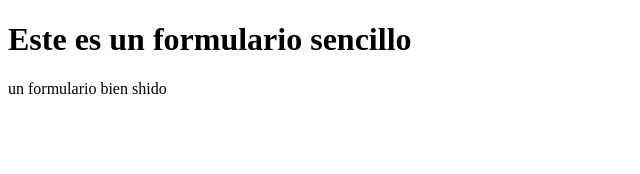
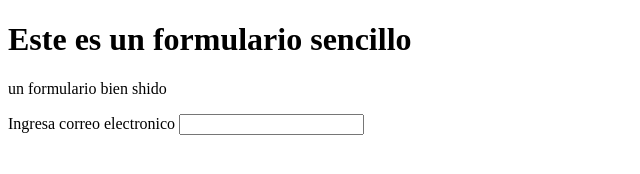
Before and after one commit to ItzEko/intro-a-la-web-itzel, a plain HTML site: page 6-navegador-html-css/6.1-html-trabajo/elemt_estructura.html in a window 1280 px wide. Shown: the whole page, without its empty margins (0-640 px from the left). Drawn offline with Linux system fonts and the light colour scheme.

Commit message:
Feat: Creacion de formulario ejemplo

```diff
--- a/6-navegador-html-css/6.1-html-trabajo/elemt_estructura.html
+++ b/6-navegador-html-css/6.1-html-trabajo/elemt_estructura.html
@@ -13,7 +13,8 @@
      <p>un formulario bien shido </p>
 </div>
 <div id="formulario">
-
+    <label for="email">Ingresa correo electronico</label>
+    <input type="email" id="email">
 </div>
 
 </body>
```
